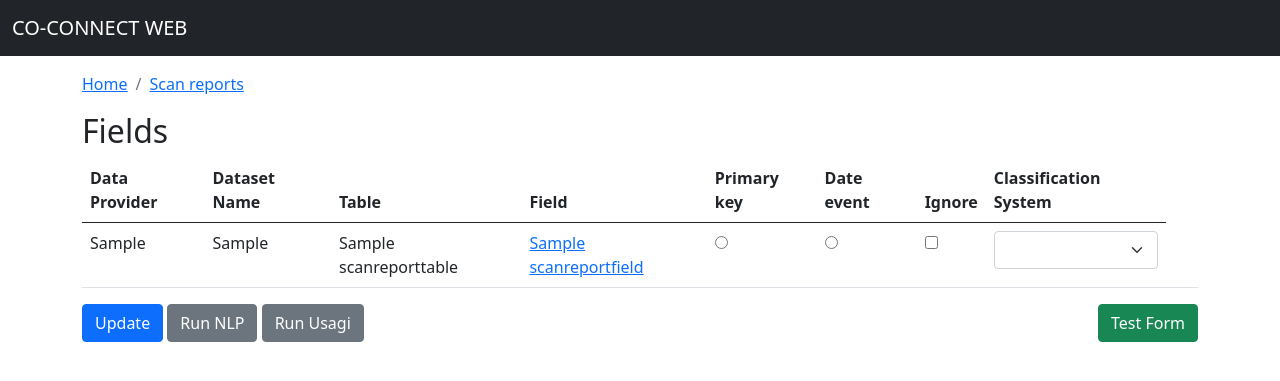
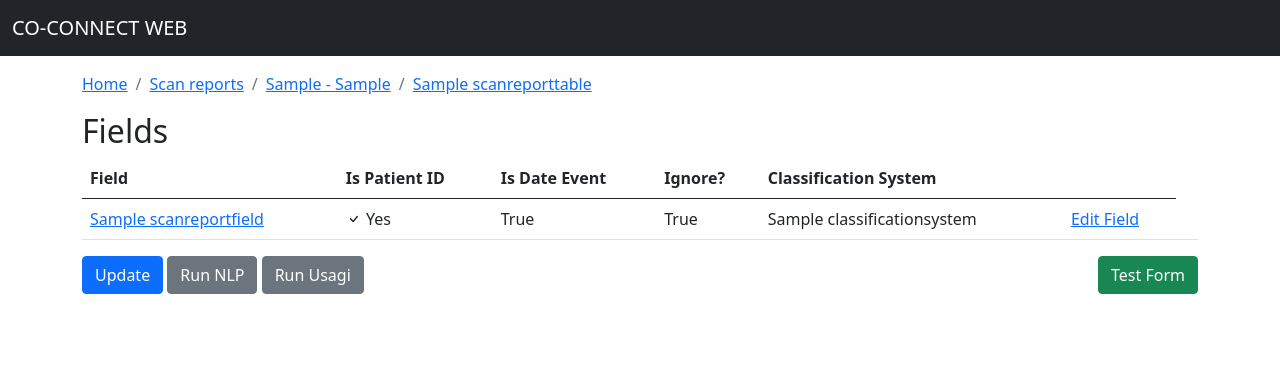
Before and after one commit to Health-Informatics-UoN/Carrot-Mapper, a Django app: page /fields/ in a window 1280 px wide. Shown: the top 381 px of the page. Run offline with Django 3.2, Linux system fonts and the light colour scheme; tables that the repository leaves empty hold one stand-in row (values such as "Sample post"); parts of the project's set-up code (start-up, migrations or seed data) failed here and were passed over; some libraries are stand-ins or nearby versions.

Commit message:
Add ClassificationSystem. Add update ScanReportField form.

```diff
--- a/api/mapping/models.py
+++ b/api/mapping/models.py
@@ -15,6 +15,17 @@ class BaseModel(models.Model):
 
     class Meta:
         abstract = True
+
+
+class ClassificationSystem(BaseModel):
+    """
+    Class for 'classification system', i.e. SNOMED or ICD-10 etc.
+    """
+
+    name = models.CharField(max_length=64)#128?
+
+    def __str__(self):
+        return self.name
 
 
 class DataPartners(BaseModel):
@@ -45,7 +56,7 @@ class ScanReportTable(BaseModel):
     name = models.CharField(max_length=256)
 
     def __str__(self):
-        return f'{self.scan_report, self.name}'
+        return self.name
 
 
 class ScanReportField(BaseModel):
@@ -59,12 +70,25 @@ class ScanReportField(BaseModel):
     fraction_empty = models.DecimalField(decimal_places=2, max_digits=10)
     nunique_values = models.IntegerField()
     fraction_unique = models.DecimalField(decimal_places=2, max_digits=10)
+    is_patient_id = models.BooleanField(default=False)
+    is_date_event = models.BooleanField(default=False)
+    is_ignore = models.BooleanField(default=False)
+    classification_system = models.ForeignKey(
+        ClassificationSystem,
+        on_delete=models.CASCADE,
+    )
+
+    def __str__(self):
+        return self.name
 
 
 class ScanReportValue(BaseModel):
     scan_report_field = models.ForeignKey(ScanReportField, on_delete=models.CASCADE)
     value = models.CharField(max_length=32)
     frequency = models.IntegerField()
+
+    def __str__(self):
+        return self.value
 
 
 class Source(BaseModel):
@@ -89,12 +113,3 @@ class Mapping(BaseModel):
 
     def __str__(self):
         return f'{self.table, self.field}'
-
-
-class ClassificationSystem(BaseModel):
-    """
-    Class for 'classification system', i.e. SNOMED or ICD-10 etc.
-    """
-    name = models.CharField(max_length=64)#128?
-    def __str__(self):
-        return name
--- a/api/mapping/templates/mapping/scanreportfield_list.html
+++ b/api/mapping/templates/mapping/scanreportfield_list.html
@@ -5,7 +5,12 @@
 <nav aria-label="breadcrumb">
     <ol class="breadcrumb">
         <li class="breadcrumb-item"><a href="{% url 'home' %}">Home</a></li>
-    <li class="breadcrumb-item"><a href="{% url 'scan-report-list' %}">Scan reports</a></li>
+        <li class="breadcrumb-item"><a href="{% url 'scan-report-list' %}">Scan
+            reports</a></li>
+        <li class="breadcrumb-item"><a href="{% url 'tables' %}?search={{ scan_report.id }}">
+            {{ scan_report.data_partner }} - {{ scan_report.dataset }}</a></li>
+        <li class="breadcrumb-item"><a href="{% url 'fields' %}?search={{ scan_report_table.id }}">
+            {{ scan_report_table.name }}</a></li>
     </ol>
 </nav>
 
@@ -22,36 +27,29 @@
         <table class="table">
             <thead>
             <tr>
-          <th>Data Provider</th>
-          <th>Dataset Name</th>
-          <th scope="col">Table</th>
                 <th scope="col">Field</th>
-          <th scope="col">Primary key</th>
-          <th scope="col">Date event</th>
-          <th scope="col">Ignore</th>
+                <th scope="col">Is Patient ID</th>
+                <th scope="col">Is Date Event</th>
+                <th scope="col">Ignore?</th>
                 <th scope="col">Classification System</th>
+                <th></th>
             </tr>
             </thead>
             <tbody>
-
             {% for object in object_list %}
             <tr>
-          <td>{{ object.scan_report_table.scan_report.data_partner }}</td>
-          <td>{{ object.scan_report_table.scan_report.dataset }}</td>
-          <td>{{ object.scan_report_table.name }}</td>
-          <td><a href="{% url 'fields' %}?search={{ object }}">{{ object.name }}</a></td>
-          <td><input type="radio"></td>
-          <td><input type="radio"></td>
-	  <td><input type="checkbox" ></td>
+                <td><a href="{% url 'fields' %}?search={{ object.id }}">
+                    {{ object.name }}</a></td>
                 <td>
-	    <select class="form-select select-classification" >
-	      <option disabled selected value> </option>
-	      <option value="snomed">SNOMED</option>
-	      <option value="icd10">ICD-10</option>
-	      <option value="other">Other</option>
-	    </select>
+                    {% if object.is_patient_id %}
+                    <i class="bi bi-check"></i> Yes
+                    {% endif %}
                 </td>
-          <td></td>
+                <td>{{ object.is_date_event }}</td>
+                <td>{{ object.is_ignore }}</td>
+                <td>{{ object.classification_system.name }}</td>
+                <td><a href="{% url 'scan-report-field-update' object.id %}">Edit
+                    Field</a></td>
                 <td></td>
             </tr>
             {% endfor %}
@@ -63,28 +61,26 @@
             <input type="submit" class="btn btn-secondary"  value="Run NLP">
             <input type="submit" class="btn btn-secondary"  value="Run Usagi">
             --->
-      <input type="submit" class="btn btn-primary" name="update" value="Update">
-      <input type="submit" class="btn btn-secondary" name="run_nlp" value="Run NLP">
-      <input type="submit" class="btn btn-secondary" name="run_usagi" value="Run Usagi">
-      <input type="button" class="btn btn-success float-end" name='test' id="test" value="Test Form">
-
+            <input type="submit" class="btn btn-primary" name="update"
+                   value="Update">
+            <input type="submit" class="btn btn-secondary" name="run_nlp"
+                   value="Run NLP">
+            <input type="submit" class="btn btn-secondary" name="run_usagi"
+                   value="Run Usagi">
+            <input type="button" class="btn btn-success float-end" name='test'
+                   id="test" value="Test Form">
         </div>
     </div>
 </form>
-
-
-
-{% else %}
-<p>There are no books in the library.</p>
 {% endif %}
 
 <script type="text/javascript">
-  $("#test").click( function (){
+    $("#test").click(function () {
 
         var msg = "Classification System..\n";
         $('.select-classification').each(
-	      function(index){
-		    msg+=index+":"+$(this).val()+"\n";
+            function (index) {
+                msg += index + ":" + $(this).val() + "\n";
             }
         );
         alert(msg);
@@ -92,5 +88,4 @@
 
 </script>
 
-
 {% endblock %}
--- a/api/mapping/urls.py
+++ b/api/mapping/urls.py
@@ -7,6 +7,7 @@ urlpatterns = [
     path('', views.home, name='home'),
     path('tables/', views.ScanReportTableListView.as_view(), name='tables'),
     path('fields/', views.ScanReportFieldListView.as_view(), name='fields'),
+    path('fields/<int:pk>/update/', views.ScanReportFieldUpdateView.as_view(), name='scan-report-field-update'),
     path('scanreports/', login_required(views.ScanReportListView.as_view()), name='scan-report-list'),
     path('scanreports/create/', login_required(views.ScanReportFormView.as_view()), name='scan-report-form'),
     path('signup/', views.SignUpView.as_view(), name='signup'),
--- a/api/mapping/views.py
+++ b/api/mapping/views.py
@@ -8,11 +8,13 @@ from django.http import HttpResponse
 from django.shortcuts import render, redirect
 from django.template.loader import render_to_string
 from django.urls import reverse_lazy
+from django.urls import reverse
 from django.utils.encoding import force_bytes
 from django.utils.http import urlsafe_base64_encode
 from django.views import generic
 from django.views.generic import ListView
 from django.views.generic.edit import FormView
+from django.views.generic.edit import UpdateView
 
 from .forms import ScanReportForm, UserCreateForm
 from .models import Mapping, Source, ScanReport, ScanReportField, \
@@ -46,6 +48,24 @@ class ScanReportTableListView(ListView):
             qs = qs.filter(scan_report__id=search_term)
         return qs
 
+    def get_context_data(self, **kwargs):
+        # Call the base implementation first to get a context
+        context = super().get_context_data(**kwargs)
+
+        if len(self.get_queryset()) > 0:
+            scan_report = self.get_queryset()[0].scan_report
+            scan_report_table = self.get_queryset()[0]
+        else:
+            scan_report = None
+            scan_report_table = None
+
+        context.update({
+            'scan_report': scan_report,
+            'scan_report_table': scan_report_table,
+        })
+
+        return context
+
 
 class ScanReportFieldListView(ListView):
     model = ScanReportField
@@ -56,6 +76,40 @@ class ScanReportFieldListView(ListView):
         if search_term is not None:
             qs = qs.filter(scan_report_table__id=search_term)
         return qs
+
+    def get_context_data(self, **kwargs):
+        # Call the base implementation first to get a context
+        context = super().get_context_data(**kwargs)
+
+        if len(self.get_queryset()) > 0:
+            scan_report = self.get_queryset()[0].scan_report_table.scan_report
+            scan_report_table = self.get_queryset()[0].scan_report_table
+            scan_report_field = self.get_queryset()[0]
+        else:
+            scan_report = None
+            scan_report_table = None
+            scan_report_field = None
+
+        context.update({
+            'scan_report': scan_report,
+            'scan_report_table': scan_report_table,
+            'scan_report_field': scan_report_field,
+        })
+
+        return context
+
+
+class ScanReportFieldUpdateView(UpdateView):
+    model = ScanReportField
+    fields = [
+        'is_patient_id',
+        'is_date_event',
+        'is_ignore',
+        'classification_system',
+    ]
+
+    def get_success_url(self):
+        return "{}?search={}".format(reverse('fields'), self.object.scan_report_table.id)
 
 
 class ScanReportListView(ListView):
--- a/api/templates/base.html
+++ b/api/templates/base.html
@@ -10,6 +10,9 @@
           rel="stylesheet"
           integrity="sha384-giJF6kkoqNQ00vy+HMDP7azOuL0xtbfIcaT9wjKHr8RbDVddVHyTfAAsrekwKmP1"
           crossorigin="anonymous">
+
+    <link rel="stylesheet" href="https://cdn.jsdelivr.net/npm/bootstrap-icons@1.3.0/font/bootstrap-icons.css">
+
     <!-- JQuerry -->
     <script src="https://ajax.googleapis.com/ajax/libs/jquery/3.5.1/jquery.min.js"></script>
     <title>CO-CONNECT</title>
```
Also changed, not shown: api/mapping/templates/mapping/scanreport_list.html (+6 -6 lines), api/mapping/templates/mapping/scanreportfield_form.html (added, +38 -0 lines), api/mapping/templates/mapping/scanreporttable_list.html (+14 -15 lines). Lines whose indentation alone changed are shown as unchanged.
